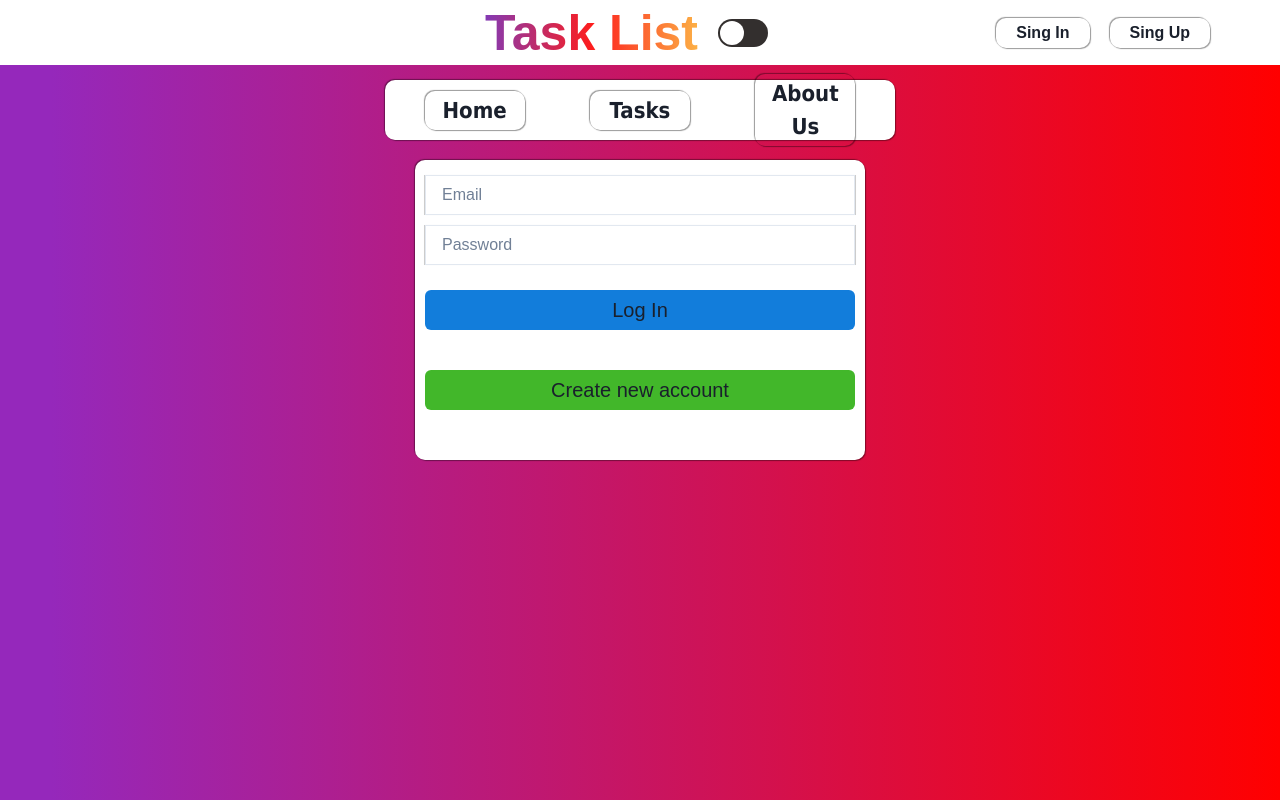
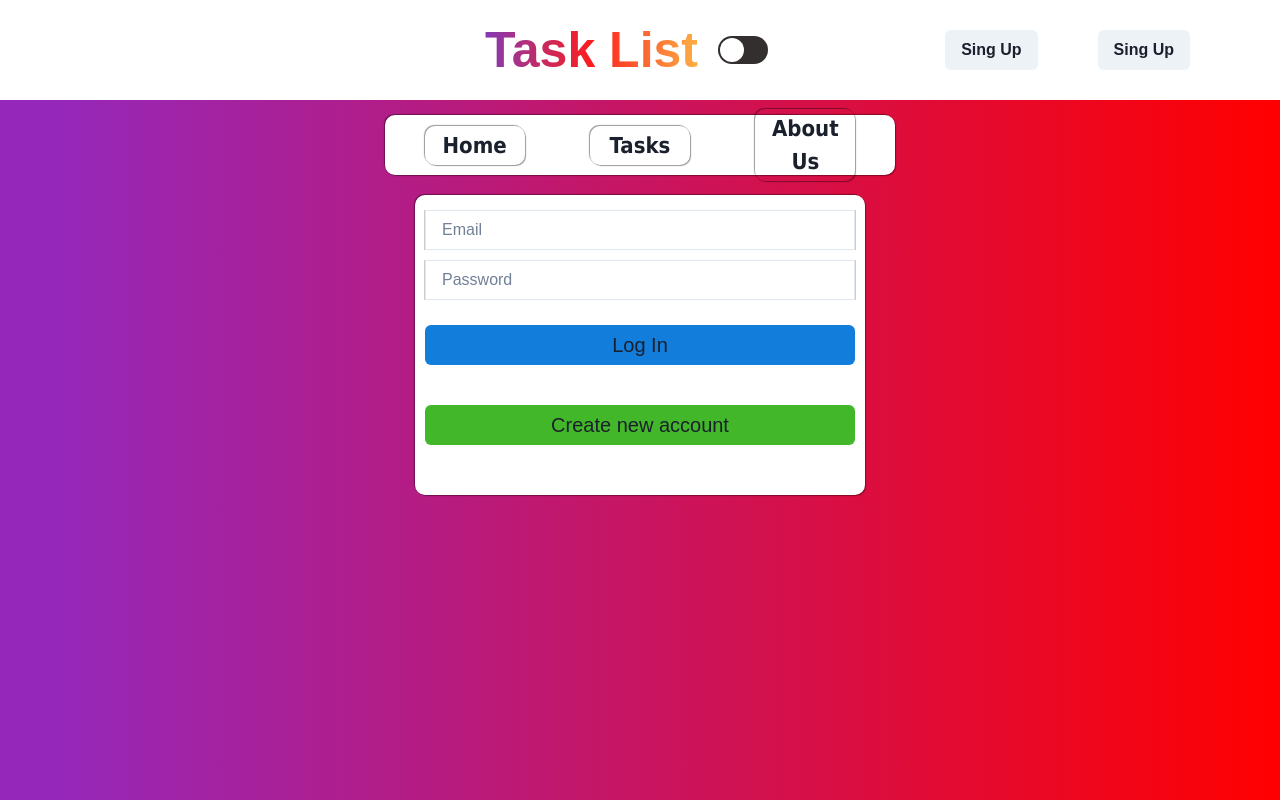
Before and after one commit to Dramalunar/Dramalunar.github.io, a React (Vite) app: page /login in a window 1280 px wide. Built offline with nearby package versions, Linux system fonts and the light colour scheme; no server answers; a web font is replaced by a local one.

Commit message:
arreglos de diseño

```diff
--- a/src/App.jsx
+++ b/src/App.jsx
@@ -16,18 +16,24 @@ function AppRouter() {
   return (
     <>
       <BrowserRouter>
-        <Flex flexDirection={"column"} alignItems={"center"} h="100vh">
+        <Flex flexDirection={"column"} alignItems={"center"} minH="100vh" w="100vw">
           <Flex
             flexDirection={"column"}
-            h="20%"
             justifyContent={"flex-start"}
             alignItems={"center"}
+
           >
             <Header />
-            <Menu />
+
           </Flex>
 
+        <Flex h="10%">
+           <Menu />
+        </Flex>
+
+
           <Flex
+
             h="80%"
             w="100%"
             alignItems={"baseline"}
--- a/src/components/Header.jsx
+++ b/src/components/Header.jsx
@@ -33,11 +33,13 @@ export const Header = () => {
       mb="15px"
       position={"relative"}
     >
-      <Flex w="60%" h="100%" alignItems={"center"} justifyContent={"flex-end"}>
-        <Heading
+      <Flex  w="60%" h="100%" alignItems={"center"} justifyContent={"flex-end"}>
+
+           <Heading
+
           mr="20px"
           as="h1"
-          fontSize={{base:"35px",lg:"50px"}}
+          fontSize={{base:"29px",lg:"50px"}}
           fontFamily="Fantasy"
           bgGradient="linear-gradient(90deg, rgba(131,58,180,1) 0%, rgba(253,29,29,1) 50%, rgba(252,176,69,1) 100%)"
           backgroundClip="text"
@@ -45,6 +47,8 @@ export const Header = () => {
         >
           Task List
         </Heading>
+
+
         <ColorModeToggler />
       </Flex>
       <Flex
@@ -57,9 +61,9 @@ export const Header = () => {
         px="10px"
         alignItems={"center"}
       >
-        <Flex display={registered ? "none": {base:"inline-block",lg:"flex"}}>
+        <Box display={registered ? "none": {base:"inline-block",lg:"flex"}}>
           <Box
-            boxShadow="1px 1px 1px rgba(0, 0, 0, 0.4), -1px -1px 1px rgba(0, 0, 0, 0.4)"
+
             fontWeight="bold"
             p="3px 20px "
             borderRadius="10px"
@@ -67,25 +71,26 @@ export const Header = () => {
             mb={{base:"10px",lg:"0"}}
 
           >
-            <Link to="/login">Sing In</Link>
+            <Button onClick={() => navigate("/login")} >Sing Up</Button>
           </Box>
 
           <Box
-            boxShadow="1px 1px 1px rgba(0, 0, 0, 0.4), -1px -1px 1px rgba(0, 0, 0, 0.4)"
+
             fontWeight="bold"
             p="3px 20px "
             borderRadius="10px"
             mr={{base:"0",lg:"60px"}}
 
           >
-            <Link to="/register">Sing Up</Link>
+            <Button onClick={() => navigate("/register")} >Sing Up</Button>
+
           </Box>
-        </Flex>
+        </Box>
         <Box
 
           display={registered ? "inline-block" : "none"}
           fontWeight="bold"
-          p="3px 20px "
+          p={{base:"0",lg:"3px 20px "}}
           borderRadius="10px"
           mr={{lg:"60px"}}
         >
--- a/src/components/Task.jsx
+++ b/src/components/Task.jsx
@@ -134,11 +134,12 @@ export const Task = ({ task, dispatch }) => {
           </FormLabel>
 
           <Button
+
             onClick={handleEditMode}
             display="inline-block"
             textAlign="center"
             h="30px"
-            mr="-15px"
+            p="0"
             fontSize="18px"
             variant="unstyled"
           >
@@ -146,6 +147,8 @@ export const Task = ({ task, dispatch }) => {
           </Button>
 
           <Button
+          w="20px"
+
             onClick={handleDeleteTask}
             display="inline-block"
             textAlign="center"
--- a/src/pages/AboutUs.jsx
+++ b/src/pages/AboutUs.jsx
@@ -19,7 +19,7 @@ const AboutUs = () => {
 
   return (
     <Flex
-      w={{base:"auto",lg:"1000px"}}
+      w={{base:"90vw",lg:"1000px"}}
       h="auto"
       fontFamily="Ubuntu"
       justifyContent="center"
--- a/src/pages/Home.jsx
+++ b/src/pages/Home.jsx
@@ -10,7 +10,7 @@ const Home = () => {
 
   return (
     <Flex
-      w={{base:"100vw",lg:"400px"}}
+      w={{base:"90vw",lg:"400px"}}
       h={{base:"auto",lg:"450px"}}
       fontFamily="Numans"
       justifyContent="center"
--- a/src/pages/Tasks.jsx
+++ b/src/pages/Tasks.jsx
@@ -50,7 +50,7 @@ const TaskList = () => {
 
   return (
     <Flex
-      w="360px"
+      w={{base:"95vw",lg:"360px"}}
       maxH="440px"
       justifyContent="center"
       alignItems="center"
@@ -118,10 +118,11 @@ const TaskList = () => {
 
       <Box
         display="flex"
-        w="320px"
+        w="100%"
         justifyContent="center"
         alignItems="center"
         pt="20px"
+
       >
         <Text>You have {TaskCount} pending task</Text>
         <Button
--- a/src/pages/login.jsx
+++ b/src/pages/login.jsx
@@ -65,7 +65,7 @@ delay(5000)
         borderRadius="10px"
         boxShadow="1px 1px 1px rgba(0, 0, 0, 0.4), -1px -1px 1px rgba(0, 0, 0, 0.4)"
         w={{base:"90vw",lg:"450px"}}
-        h="300px"
+        minH="300px"
         p="10px"
       >
         <Flex
@@ -86,7 +86,7 @@ delay(5000)
             <form onSubmit={handleSubmit(handleLogIn)}>
               <FormControl isInvalid={errors.Correo && errors.Contraseña}>
                 <Input
-                  w={{base:"100%",lg:"430px"}}
+                  w={{base:"85vw",lg:"430px"}}
                   borderRadius={"0"}
                   boxShadow="-1px 0 0.5px rgba(0, 0, 0, 0.2), 1px 0 0.5px rgba(0, 0, 0, 0.2)"
                   my="5px"
@@ -104,6 +104,7 @@ delay(5000)
                   {isSubmitted && errors.Correo && errors.Correo.message}
                 </FormErrorMessage>
                 <Input
+                w={{base:"85vw",lg:"430px"}}
                   borderRadius={"0"}
                   boxShadow="-1px 0 0.5px rgba(0, 0, 0, 0.2), 1px 0 0.5px rgba(0, 0, 0, 0.2)"
                   my="5px"
@@ -140,6 +141,7 @@ delay(5000)
             )}
 
             <Button
+            mb="15px"
               mt="30px"
               w="100%"
               bg="#42B72A"
--- a/src/pages/register.jsx
+++ b/src/pages/register.jsx
@@ -56,10 +56,11 @@ function Register() {
         borderRadius="10px"
         boxShadow="1px 1px 1px rgba(0, 0, 0, 0.4), -1px -1px 1px rgba(0, 0, 0, 0.4)"
         w={{base:"90vw",lg:"450px"}}
-        h="380px"
+        minH="380px"
         p="15px"
       >
         <Flex
+
           justifyContent={"baseline"}
           alignItems={"center"}
           flexDirection={"column"}
@@ -68,6 +69,7 @@ function Register() {
         >
           <Heading mb="10px">Create your account</Heading>
           <Flex
+
             flexDirection={"column"}
             w="100%"
             justifyContent={"center"}
@@ -77,6 +79,7 @@ function Register() {
               <FormControl isInvalid={errors.Correo && errors.Contraseña}>
                 <FormLabel m="0">Your Name</FormLabel>
                 <Input
+                  w={{base:"82vw",lg:"410px"}}
                   mb="10px"
                   borderRadius={"0"}
                   boxShadow="-1px 0 0.5px rgba(0, 0, 0, 0.2), 1px 0 0.5px rgba(0, 0, 0, 0.2)"
```
